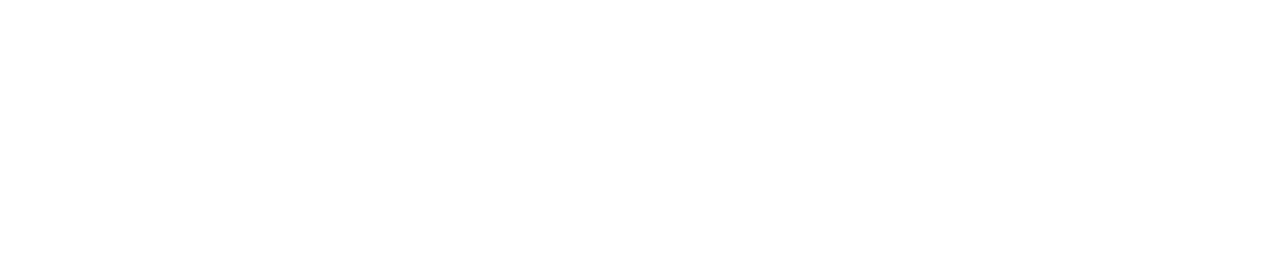
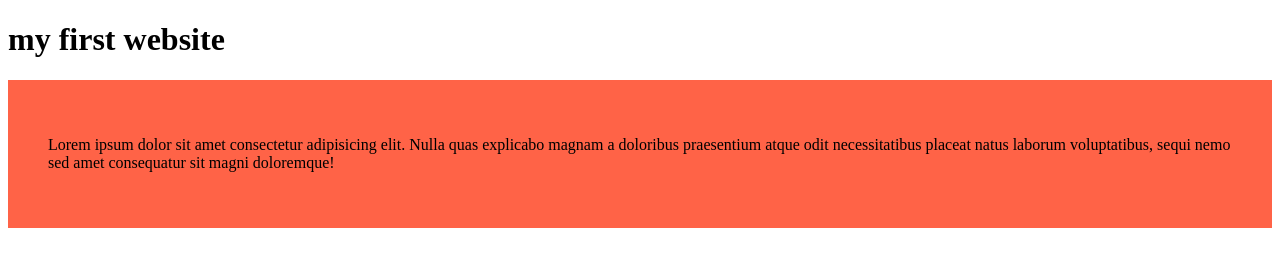
Before and after one commit to sanjida222/simple-website, a plain HTML site: page index.html in a window 1280 px wide. Drawn offline with Linux system fonts and the light colour scheme.

Commit message:
added the first blog

```diff
--- a/index.html
+++ b/index.html
@@ -4,6 +4,17 @@
     <meta charset="UTF-8" />
     <meta name="viewport" content="width=device-width, initial-scale=1.0" />
     <title>simple website</title>
+    <link rel="stylesheet" href="/styles/blog.css" />
   </head>
-  <body></body>
+  <body>
+    <h1>my first website</h1>
+    <div>
+      <p>
+        Lorem ipsum dolor sit amet consectetur adipisicing elit. Nulla quas
+        explicabo magnam a doloribus praesentium atque odit necessitatibus
+        placeat natus laborum voluptatibus, sequi nemo sed amet consequatur sit
+        magni doloremque!
+      </p>
+    </div>
+  </body>
 </html>
--- /dev/null
+++ b/styles/blog.css
@@ -0,0 +1,4 @@
+div {
+  background-color: tomato;
+  padding: 40px;
+}
```
